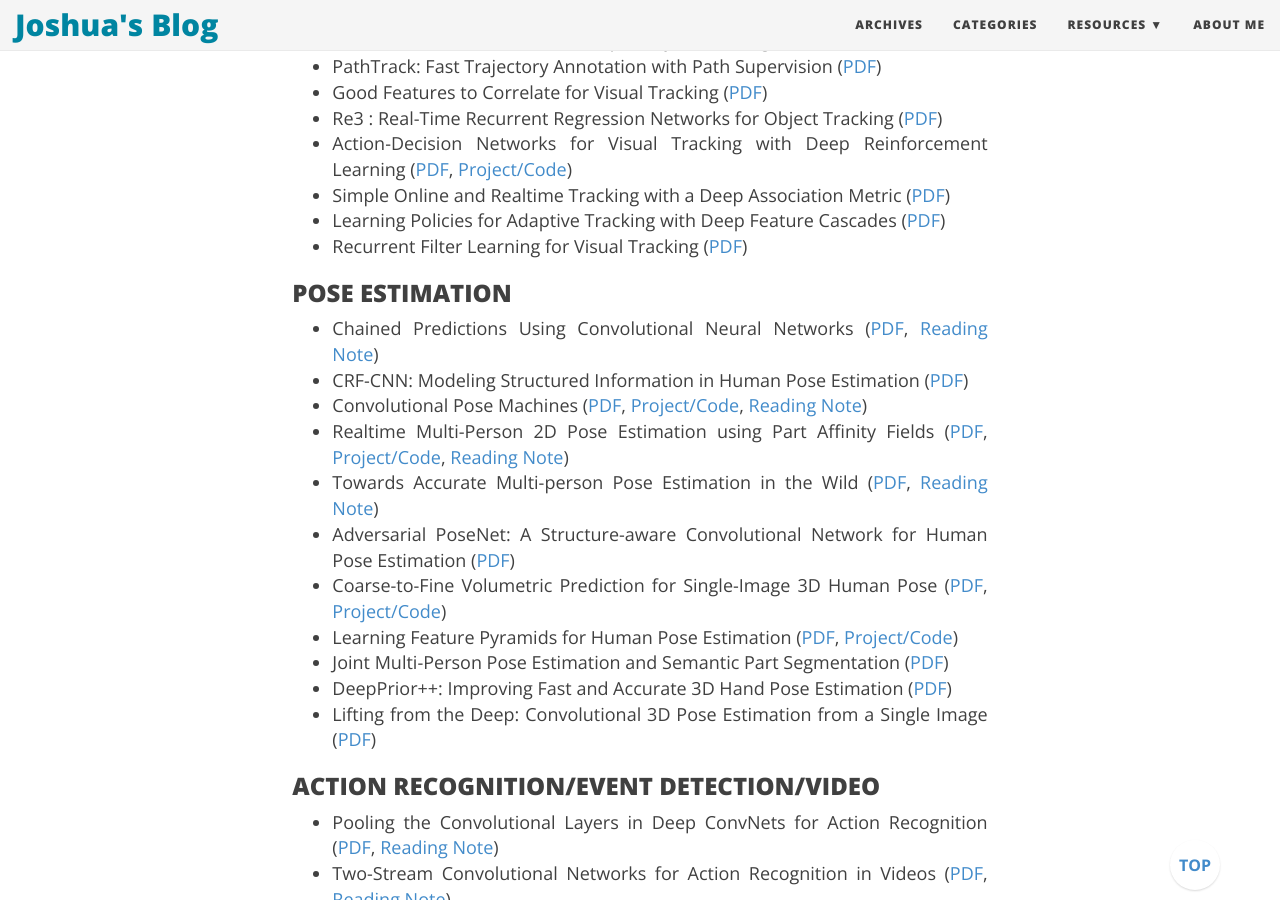
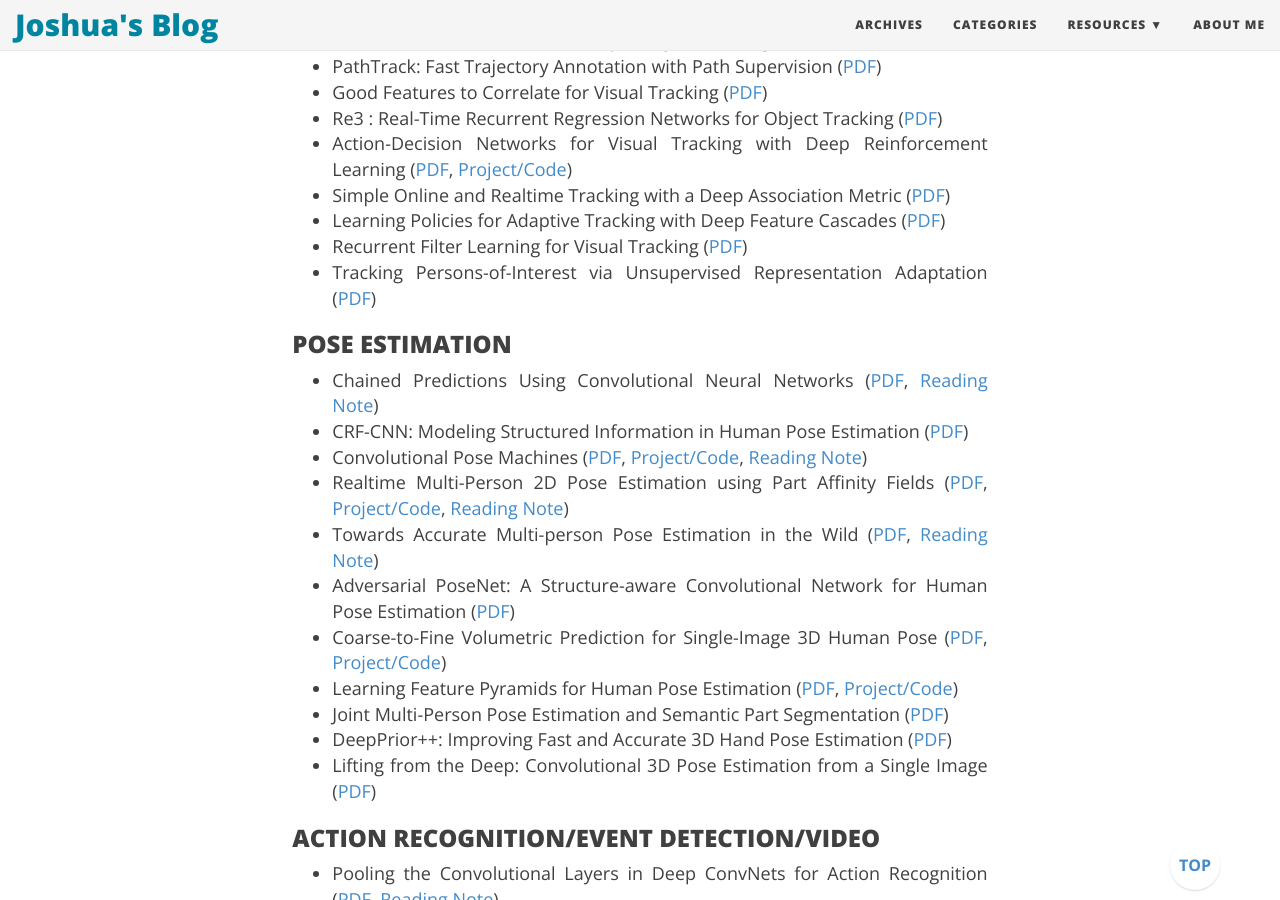
Before and after one commit to joshua19881228/joshua19881228.github.io, a Jekyll site: the page built from _posts/Computer_Vision/2016-08-25-my-jumble-of-computer-vision.md, in a window 1280 px wide and 900 px high, scrolled down 6634 px. Built offline with Jekyll 4.4.1, drawn with Linux system fonts in a browser that asks for light colours; nearby versions of some CDN libraries; comment, search, counter and statistics services are not loaded.

Commit message:
update post

```diff
--- a/_posts/Computer_Vision/2016-08-25-my-jumble-of-computer-vision.md
+++ b/_posts/Computer_Vision/2016-08-25-my-jumble-of-computer-vision.md
@@ -158,6 +158,7 @@ I am going to maintain this page to record a few things about computer vision th
 * Simple Online and Realtime Tracking with a Deep Association Metric ([PDF](https://arxiv.org/abs/1703.07402))
 * Learning Policies for Adaptive Tracking with Deep Feature Cascades ([PDF](https://arxiv.org/abs/1708.02973))
 * Recurrent Filter Learning for Visual Tracking ([PDF](https://arxiv.org/abs/1708.03874))
+* Tracking Persons-of-Interest via Unsupervised Representation Adaptation  ([PDF](https://arxiv.org/abs/1710.02139))
 
 ### POSE ESTIMATION ###
 
```
